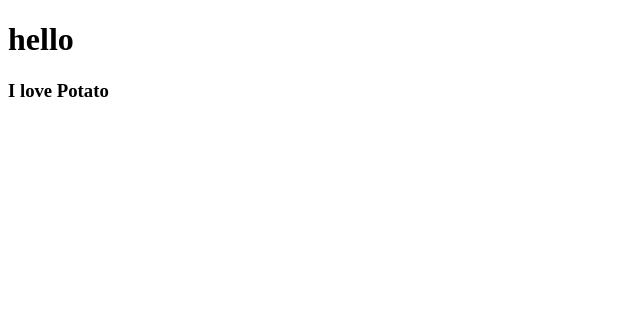
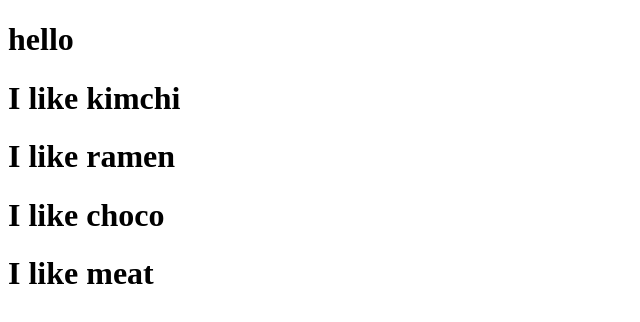
Before and after one commit to nohsion/movie_app_2021, a React (Create React App) app: page / in a window 1280 px wide. Shown: the top 322 px of the page, without its empty margins (0-640 px from the left). Built offline with nearby package versions, Linux system fonts and the light colour scheme.

Commit message:
Reusable Components with JSX + Props

```diff
--- a/src/App.js
+++ b/src/App.js
@@ -1,11 +1,18 @@
 import React from "react"
-import Potato from "./Potato";
 
+function Food({ fav }) {
+    return (
+        <h1>I like { fav }</h1>
+    )
+}
 function App() {
   return (
       <div>
         <h1>hello</h1>
-          <Potato />
+          <Food fav="kimchi"/>
+          <Food fav="ramen"/>
+          <Food fav="choco"/>
+          <Food fav="meat"/>
       </div>
   );
 }
--- a/src/Potato.js
+++ /dev/null
@@ -1,9 +0,0 @@
-import React from "react"
-
-function Potato(){
-    return (
-        <h3>I love Potato</h3>
-    )
-}
-
-export default Potato;
```
